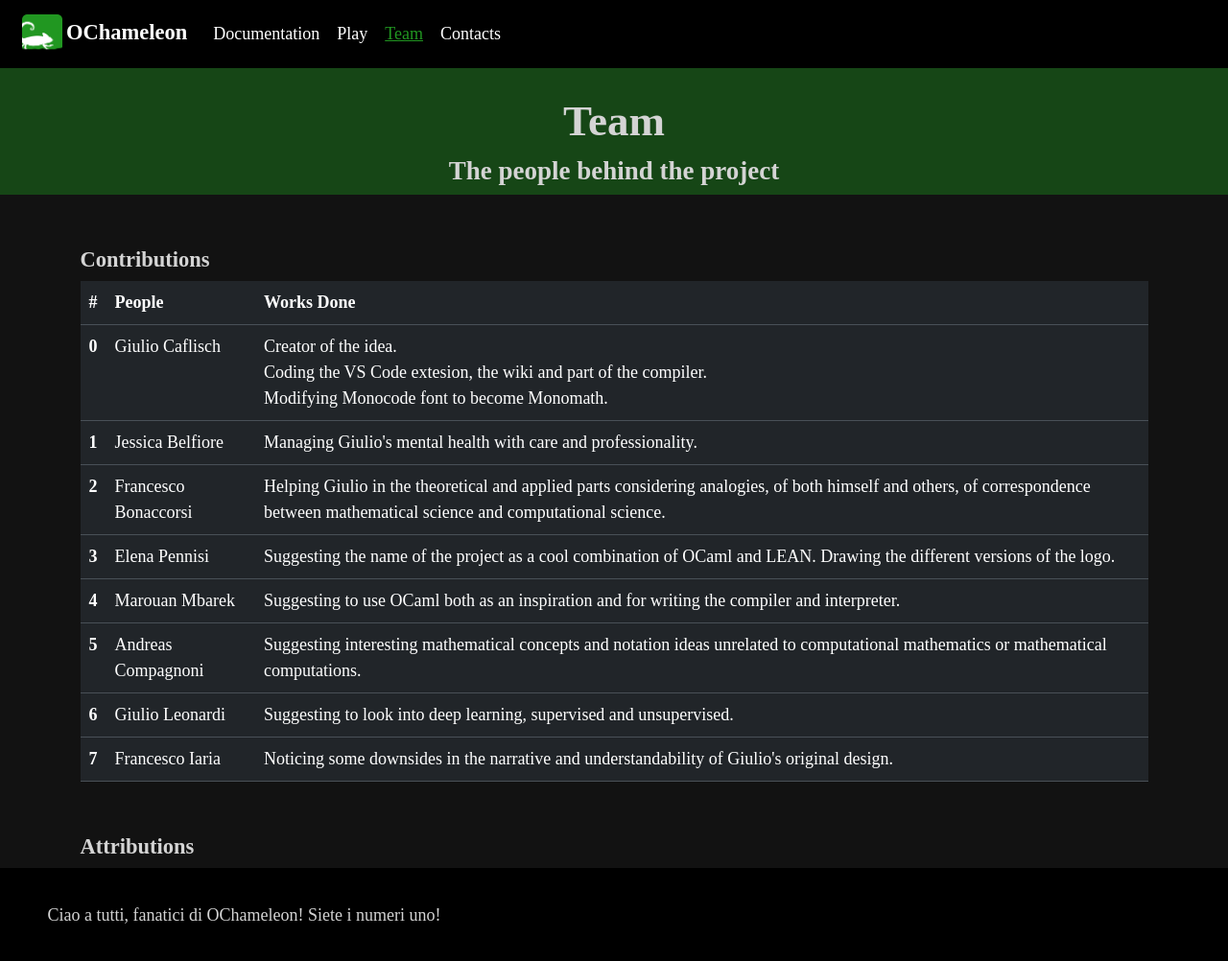
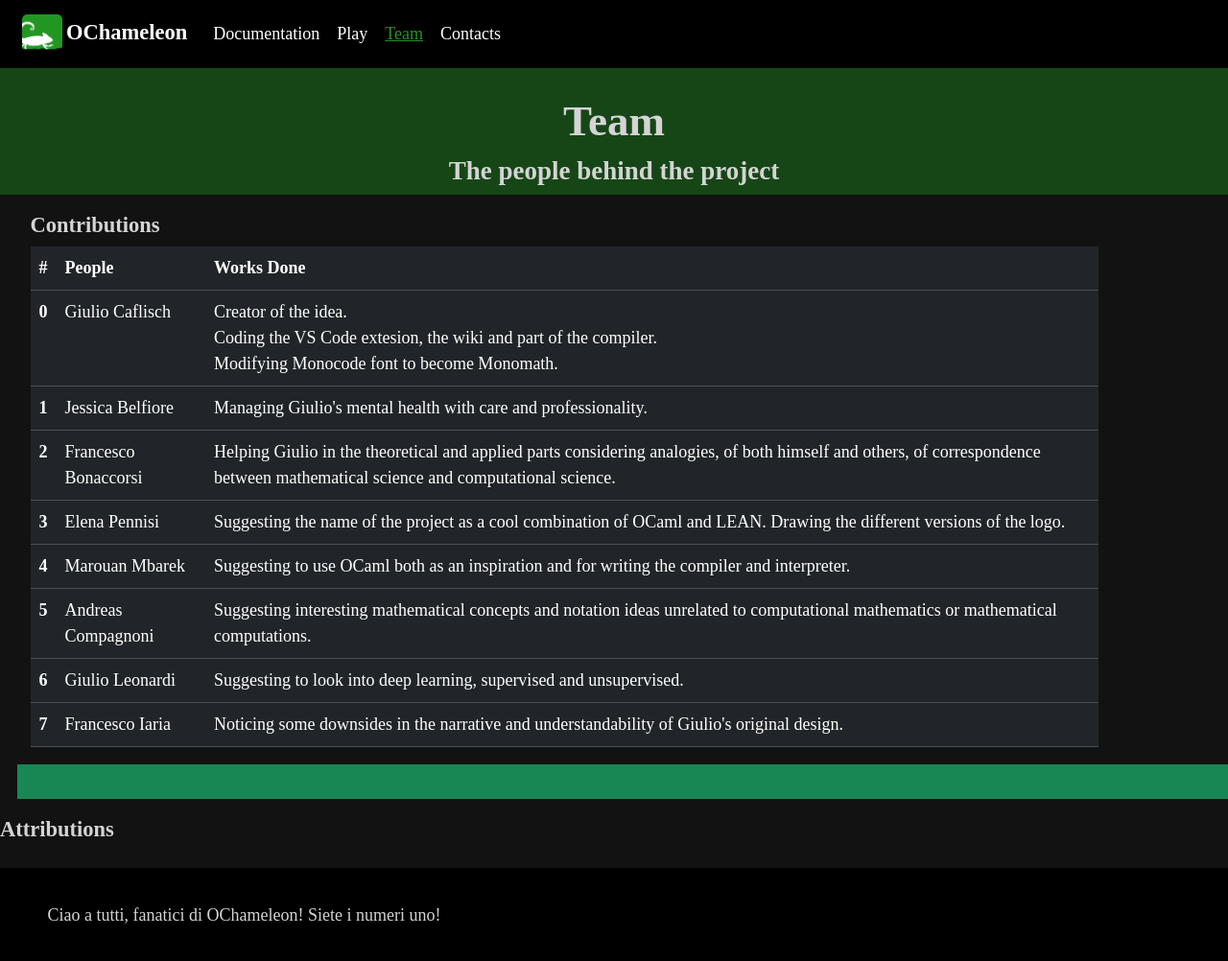
Before and after one commit to ochameleon/ochameleon.github.io, a Jekyll site: the page built from team.html, in a window 1280 px wide and 1004 px high. Shown: the whole window at 96% size. Built offline with Jekyll 4.4.1, drawn with Linux system fonts in a browser that asks for light colours; some web fonts are replaced.

Commit message:
Correcting margins and paddings, small update in work description on team page

```diff
--- a/contacts.html
+++ b/contacts.html
@@ -4,6 +4,6 @@ title: Contacts
 subtitle: Where you can find us
 ---
 
-<div class="container">
+<div class="container m-3">
     Bli bli bli
 </div>
--- a/documentation.html
+++ b/documentation.html
@@ -4,6 +4,6 @@ title: Documentation
 subtitle: Learn OChameleon
 ---
 
-<div class="container">
+<div class="container m-3">
     Mah Mah
 </div>
--- a/index.html
+++ b/index.html
@@ -4,7 +4,7 @@ title: Home
 subtitle: Welcome to OChameleon
 ---
 
-<div class="container">
+<div class="container m-3">
 <pre>
 | :
 ↦ ⧴
--- a/play.html
+++ b/play.html
@@ -4,6 +4,6 @@ title: Playground
 subtitle: Try OChameleon yourself
 ---
 
-<div class="container">
+<div class="container m-3">
     Boh Boh
 </div>
--- a/team.html
+++ b/team.html
@@ -6,7 +6,7 @@ subtitle: The people behind the project
 
 <!-- <td colspan="2"></td> -->
 
-<div class="container mt-5">
+<div class="container m-3">
     <h3>Contributions</h3>
         <table class="table">
             <thead>
@@ -81,8 +81,7 @@ subtitle: The people behind the project
             </tbody>
         </table>
 </div>
-<div class="container-fluid m-5 bg-success">
+<div class="container-fluid m-3 p-3 bg-success">
 </div>
-<div class="container">
     <h3>Attributions</h3>
 </div>
```
